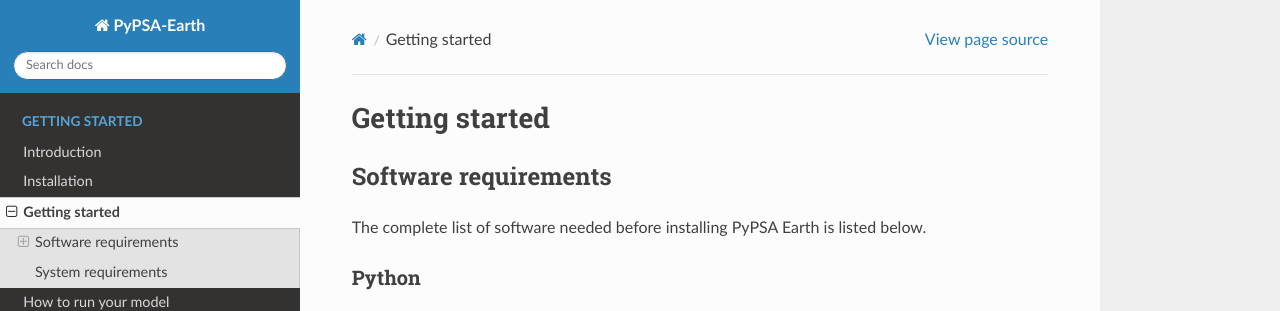
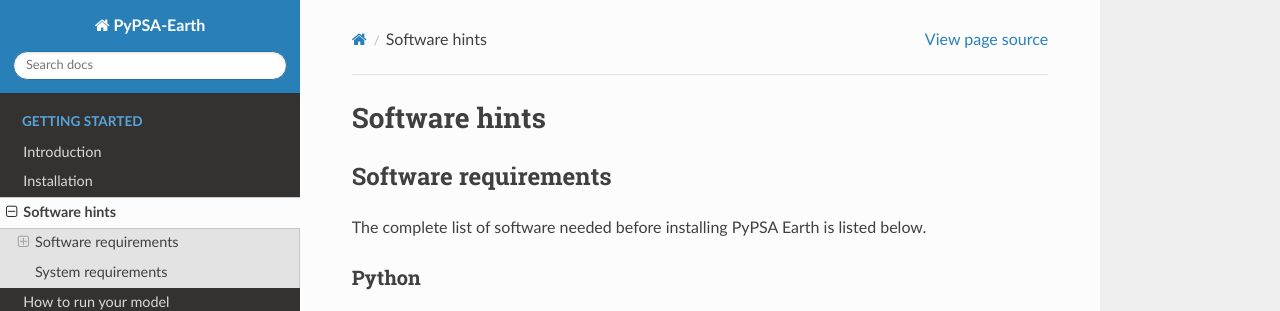
Before and after one commit to pypsa-meets-earth/pypsa-earth, a Sphinx documentation site: the page built from doc/software_hints.rst, in a window 1280 px wide and 900 px high. Shown: the top 311 px of the window. Built offline with Sphinx 7.4.7 and the Read the Docs theme 2.0.0, drawn with Linux system fonts in a browser that asks for light colours; pages that are not in the unit, such as notebooks, are missing from menus; the version number could not be read and is left out.

Commit message:
Improve naming

```diff
--- a/doc/software_hints.rst
+++ b/doc/software_hints.rst
@@ -7,7 +7,7 @@
 
 
 ##########################################
-Getting started
+Software hints
 ##########################################
 
 Software requirements
```
